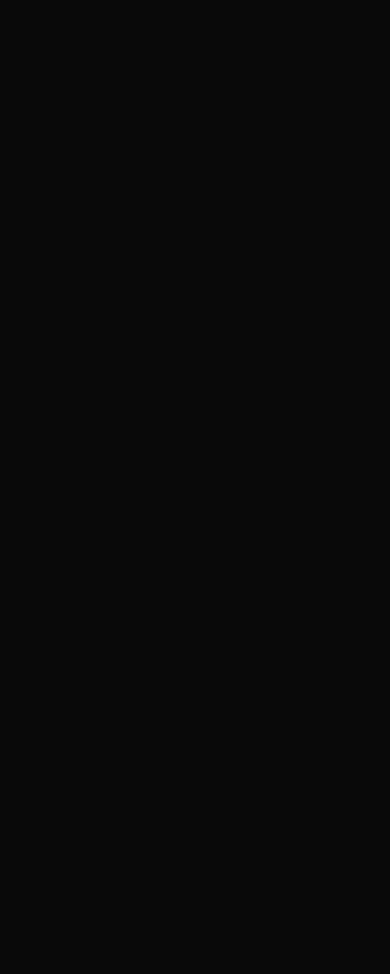
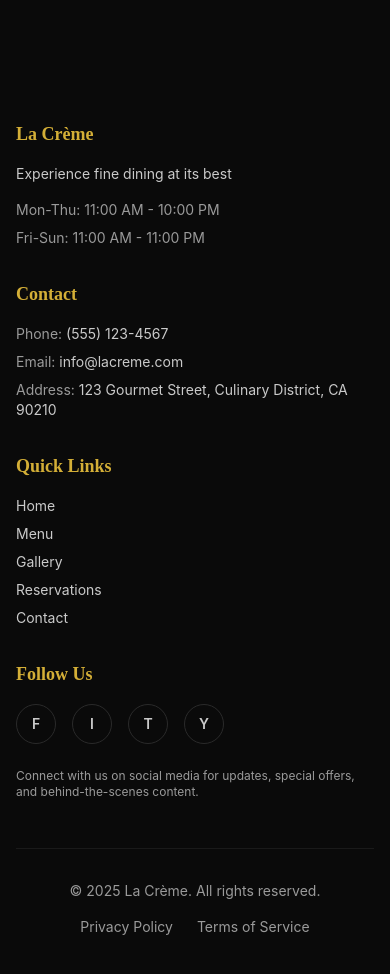
Before and after one commit to Max-Mendes91/la-creme-restaurant, a React (Vite) app: page / in a window 390 px wide. Shown: the part 2000-2974 px from the top of the page. Before the commit the page ends 2072 px from the top, so only its background shows below. Built offline with nearby package versions, Linux system fonts and the light colour scheme.

Commit message:
feat: add Footer component with restaurant info
- Add footer with hours, contact, and navigation
- Include social media placeholders
- Mobile responsive layout
- Use theme colors from design system

```diff
--- a/src/App.jsx
+++ b/src/App.jsx
@@ -1,4 +1,5 @@
 import Header from './components/layout/Header';
+import Footer from './components/layout/Footer';
 
 function App() {
   return (
@@ -56,6 +57,8 @@ function App() {
           </p>
         </div>
       </section>
+
+      <Footer />
     </div>
   );
 }
--- /dev/null
+++ b/src/components/layout/Footer/Footer.jsx
@@ -0,0 +1,142 @@
+const Footer = () => {
+  const currentYear = new Date().getFullYear();
+
+  const restaurantInfo = {
+    hours: {
+      weekday: 'Mon-Thu: 11:00 AM - 10:00 PM',
+      weekend: 'Fri-Sun: 11:00 AM - 11:00 PM',
+    },
+    contact: {
+      phone: '(555) 123-4567',
+      email: 'info@lacreme.com',
+      address: '123 Gourmet Street, Culinary District, CA 90210',
+    },
+  };
+
+  const navigationLinks = [
+    { name: 'Home', path: '#home' },
+    { name: 'Menu', path: '#menu' },
+    { name: 'Gallery', path: '#gallery' },
+    { name: 'Reservations', path: '#reservations' },
+    { name: 'Contact', path: '#contact' },
+  ];
+
+  const socialLinks = [
+    { name: 'Facebook', url: '#', icon: 'facebook' },
+    { name: 'Instagram', url: '#', icon: 'instagram' },
+    { name: 'Twitter', url: '#', icon: 'twitter' },
+    { name: 'Yelp', url: '#', icon: 'yelp' },
+  ];
+
+  return (
+    <footer className="bg-primary-black text-accent-white">
+      <div className="max-w-7xl mx-auto px-4 sm:px-6 lg:px-8 py-12">
+        <div className="grid grid-cols-1 md:grid-cols-2 lg:grid-cols-4 gap-8">
+          {/* Restaurant Info */}
+          <div>
+            <h3 className="text-primary-gold text-lg font-semibold mb-4">La Crème</h3>
+            <p className="text-accent-white/80 text-sm mb-2">
+              Experience fine dining at its best
+            </p>
+            <div className="mt-4 space-y-2">
+              <p className="text-accent-white/60 text-sm">{restaurantInfo.hours.weekday}</p>
+              <p className="text-accent-white/60 text-sm">{restaurantInfo.hours.weekend}</p>
+            </div>
+          </div>
+
+          {/* Contact Information */}
+          <div>
+            <h3 className="text-primary-gold text-lg font-semibold mb-4">Contact</h3>
+            <div className="space-y-2">
+              <p className="text-accent-white/80 text-sm">
+                <span className="text-accent-white/60">Phone:</span>{' '}
+                <a
+                  href={`tel:${restaurantInfo.contact.phone}`}
+                  className="hover:text-primary-gold transition-colors duration-200"
+                >
+                  {restaurantInfo.contact.phone}
+                </a>
+              </p>
+              <p className="text-accent-white/80 text-sm">
+                <span className="text-accent-white/60">Email:</span>{' '}
+                <a
+                  href={`mailto:${restaurantInfo.contact.email}`}
+                  className="hover:text-primary-gold transition-colors duration-200"
+                >
+                  {restaurantInfo.contact.email}
+                </a>
+              </p>
+              <p className="text-accent-white/80 text-sm">
+                <span className="text-accent-white/60">Address:</span>{' '}
+                {restaurantInfo.contact.address}
+              </p>
+            </div>
+          </div>
+
+          {/* Navigation Links */}
+          <div>
+            <h3 className="text-primary-gold text-lg font-semibold mb-4">Quick Links</h3>
+            <nav className="space-y-2">
+              {navigationLinks.map((link) => (
+                <a
+                  key={link.name}
+                  href={link.path}
+                  className="block text-accent-white/80 text-sm hover:text-primary-gold transition-colors duration-200"
+                >
+                  {link.name}
+                </a>
+              ))}
+            </nav>
+          </div>
+
+          {/* Social Media */}
+          <div>
+            <h3 className="text-primary-gold text-lg font-semibold mb-4">Follow Us</h3>
+            <div className="flex space-x-4">
+              {socialLinks.map((social) => (
+                <a
+                  key={social.name}
+                  href={social.url}
+                  aria-label={social.name}
+                  className="w-10 h-10 rounded-full border border-accent-gray-light flex items-center justify-center hover:border-primary-gold hover:bg-primary-gold/10 transition-all duration-200"
+                >
+                  <span className="text-accent-white/80 hover:text-primary-gold text-sm font-semibold">
+                    {social.icon.charAt(0).toUpperCase()}
+                  </span>
+                </a>
+              ))}
+            </div>
+            <p className="text-accent-white/60 text-xs mt-6">
+              Connect with us on social media for updates, special offers, and behind-the-scenes content.
+            </p>
+          </div>
+        </div>
+
+        {/* Bottom Bar */}
+        <div className="border-t border-accent-gray mt-12 pt-8">
+          <div className="flex flex-col md:flex-row justify-between items-center space-y-4 md:space-y-0">
+            <p className="text-accent-white/60 text-sm text-center md:text-left">
+              &copy; {currentYear} La Crème. All rights reserved.
+            </p>
+            <div className="flex space-x-6">
+              <a
+                href="#"
+                className="text-accent-white/60 text-sm hover:text-primary-gold transition-colors duration-200"
+              >
+                Privacy Policy
+              </a>
+              <a
+                href="#"
+                className="text-accent-white/60 text-sm hover:text-primary-gold transition-colors duration-200"
+              >
+                Terms of Service
+              </a>
+            </div>
+          </div>
+        </div>
+      </div>
+    </footer>
+  );
+};
+
+export default Footer;
--- /dev/null
+++ b/src/components/layout/Footer/index.js
@@ -0,0 +1 @@
+export { default } from './Footer';
```
